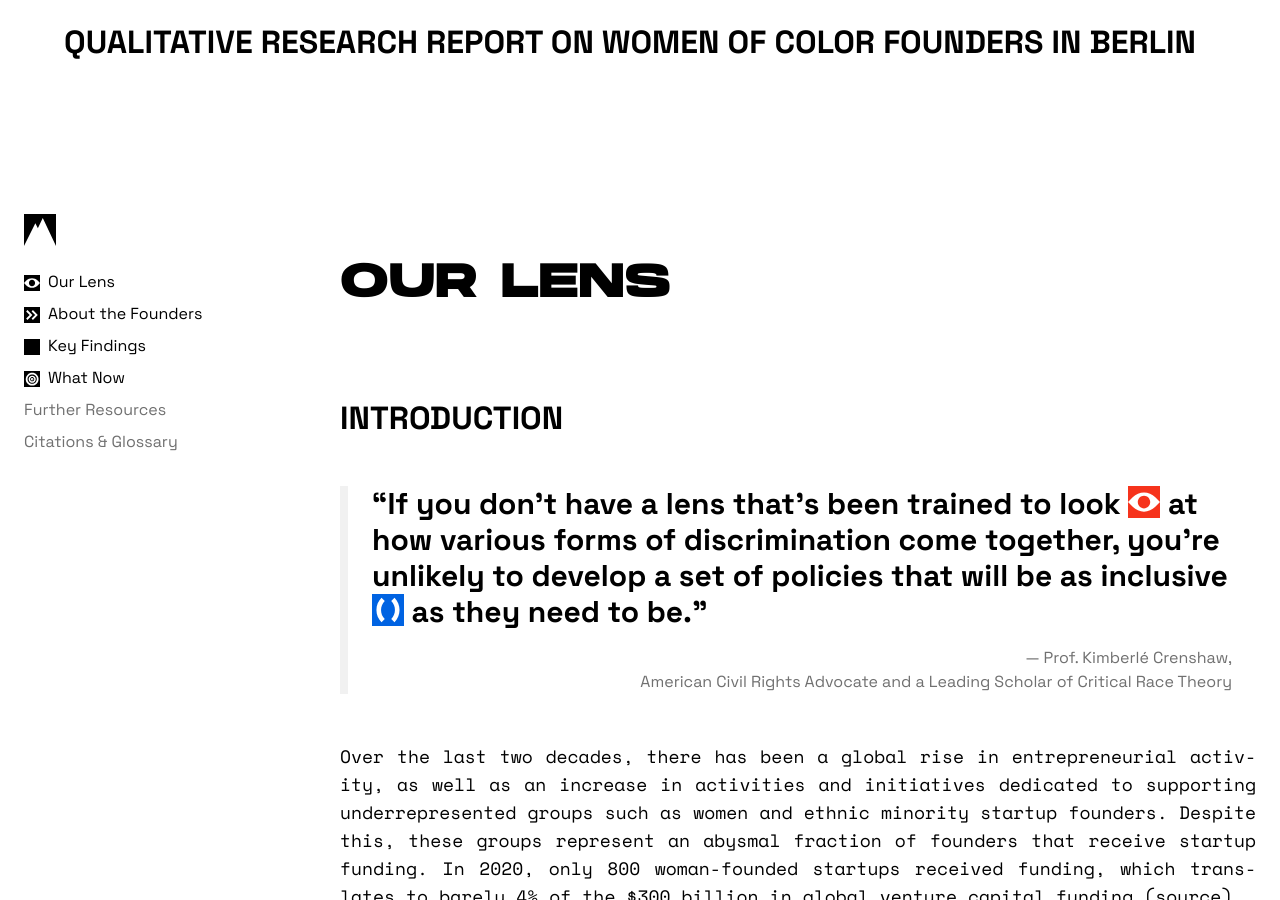
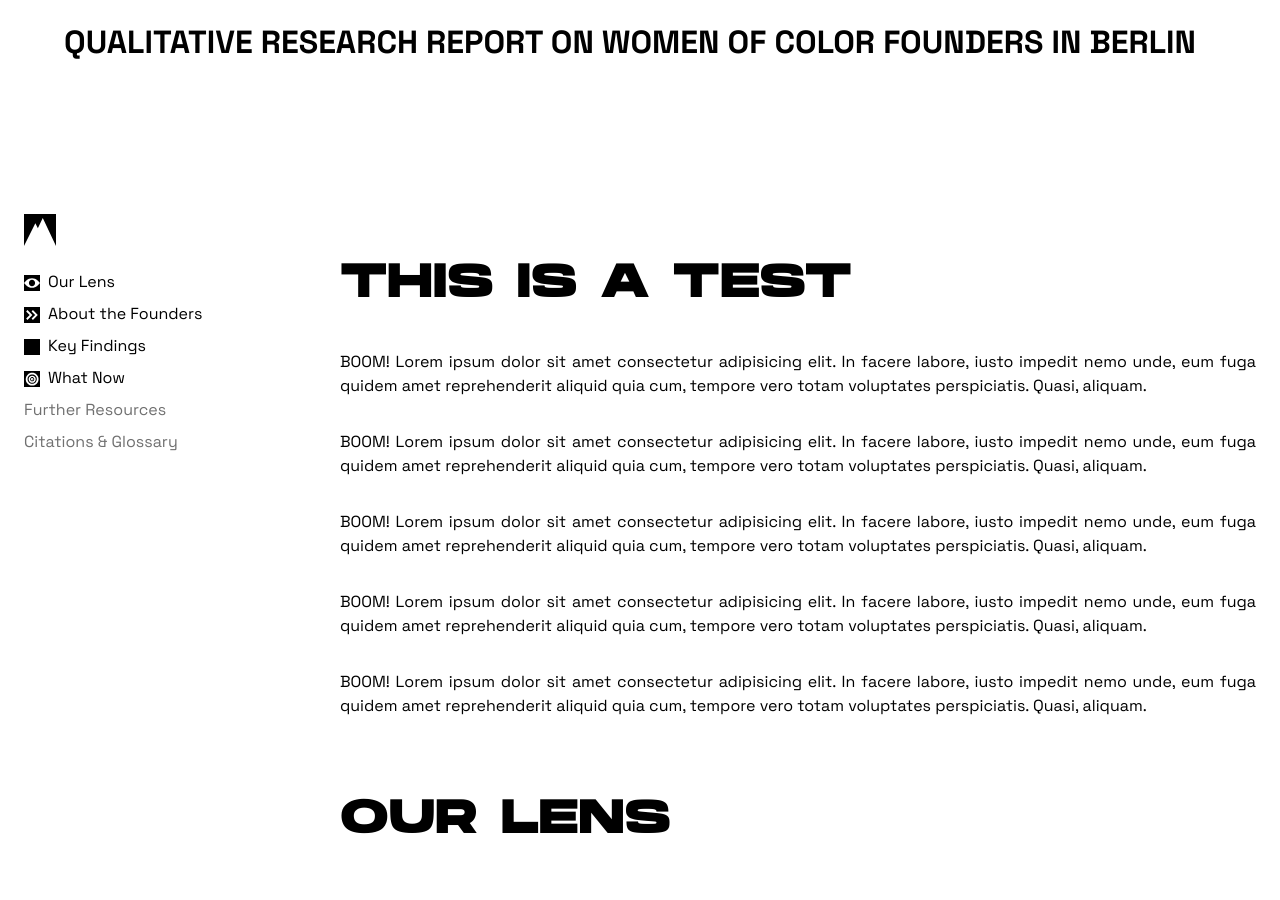
Before and after one commit to Founderland/Report, a Jekyll site: the page built from index.html, in a window 1280 px wide and 900 px high, scrolled down 573 px. Built offline with Jekyll 4.4.1, drawn with Linux system fonts in a browser that asks for light colours.

```diff
--- a/_includes/section-1.html
+++ b/_includes/section-1.html
@@ -2,6 +2,8 @@
     source: https://docs.google.com/document/d/1ia16SGZszPCb2LuwcQEVMlAD5S0TjTuMebZGZ3f6NTA/edit?skip_itp2_check=true#
     last updated: 5 sept
 -->
+
+{% include vis-counter.html %}
 
 <h1>Our Lens</h1>
 
@@ -73,6 +75,6 @@
 </div>
 
 <div id="1-3">
-    <h1>Stakeholders along the Entrepreneurial Journey</h1>
+    <h2>Stakeholders along the Entrepreneurial Journey</h2>
     <p>Who is the report for and our hypotheses about why there is a misalignment</p>
 </div>
--- /dev/null
+++ b/_includes/vis-counter.html
@@ -0,0 +1,5 @@
+<h1>this is a test</h1>
+
+{% for i in (1..5) %}
+    <p>BOOM! Lorem ipsum dolor sit amet consectetur adipisicing elit. In facere labore, iusto impedit nemo unde, eum fuga quidem amet reprehenderit aliquid quia cum, tempore vero totam voluptates perspiciatis. Quasi, aliquam.</p>
+{% endfor %}
```
